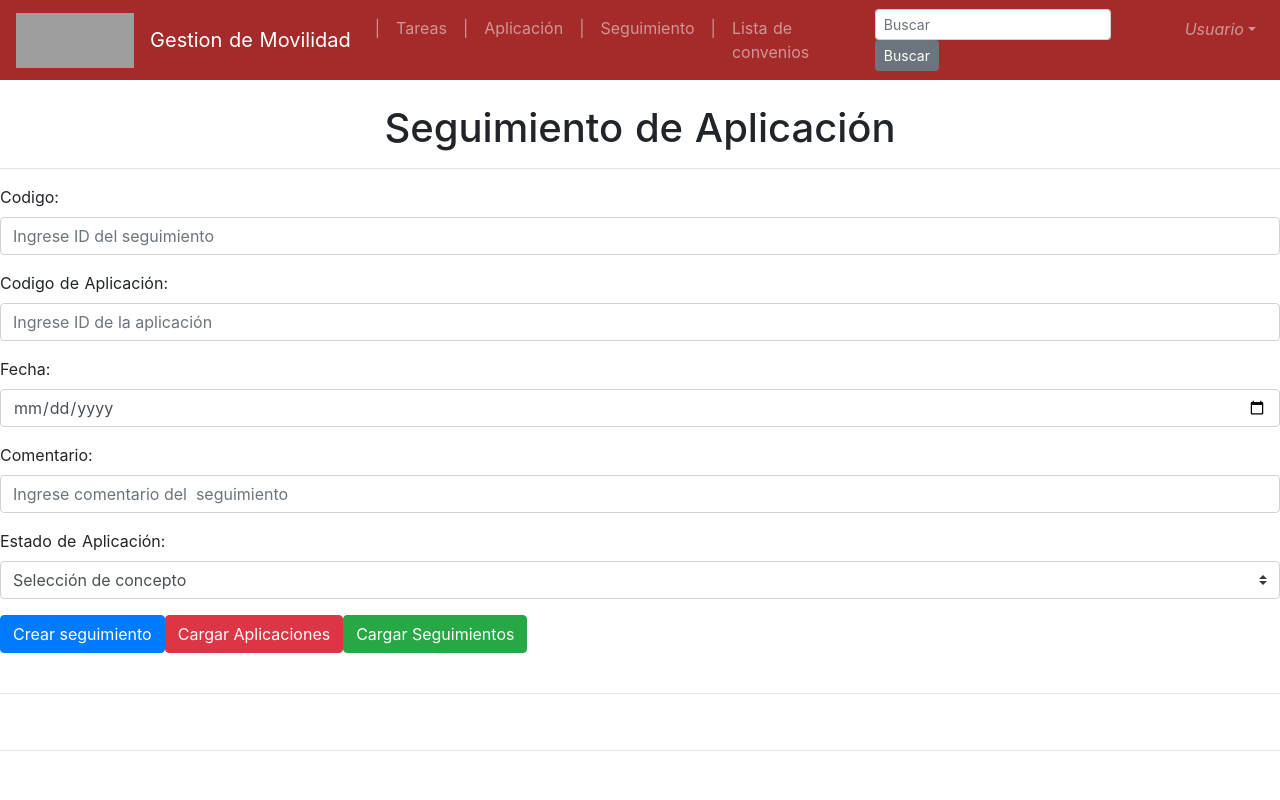
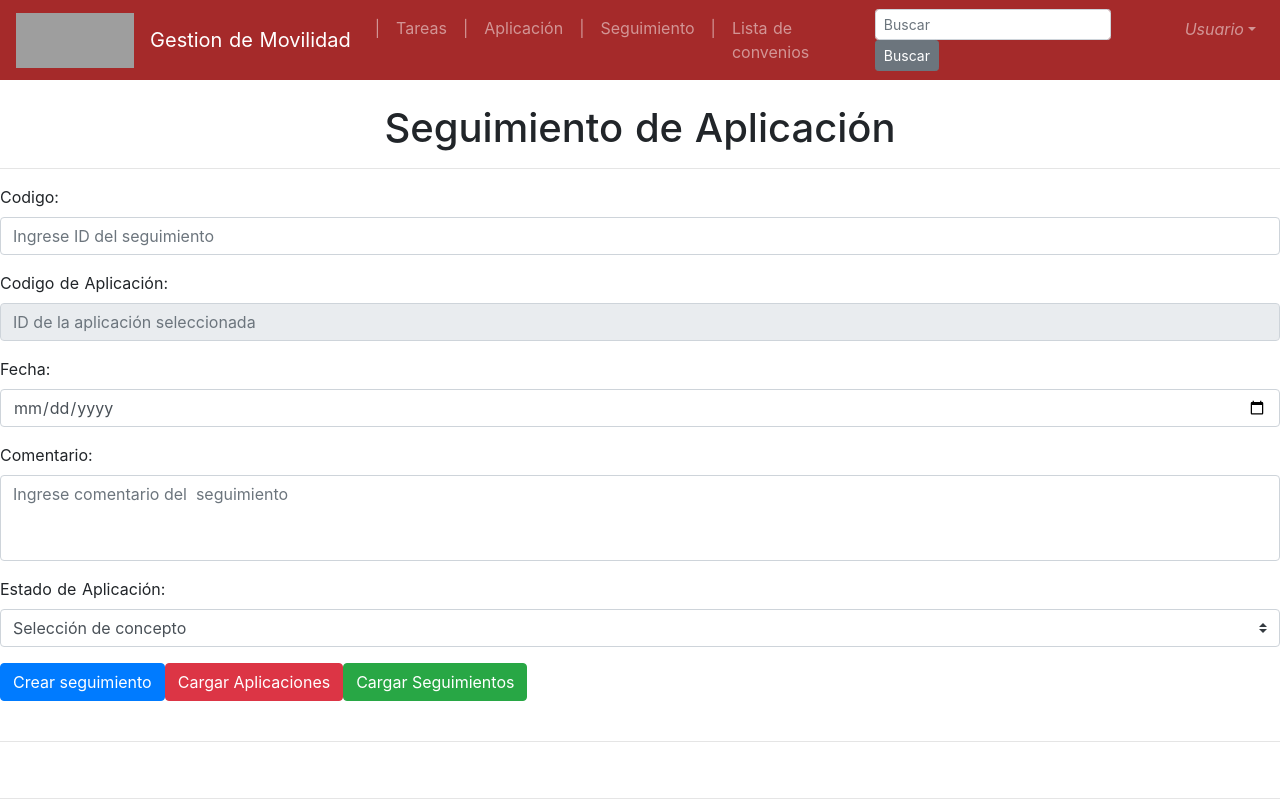
Before and after one commit to EstivenCano/proyecto_web, a Nuxt app in the folder Frontend/: page /seguimiento in a window 1280 px wide. Shown: the top 800 px of the page. Built offline with nearby package versions, Linux system fonts and the light colour scheme; grey boxes are pictures that could not be loaded.

Commit message:
Correcciones generales

```diff
--- a/Frontend/assets/aplicacion.js
+++ b/Frontend/assets/aplicacion.js
@@ -10,6 +10,7 @@ export default {
       enEdicion: false,
       /*Array de aplicaciones*/
       aplicaciones: [],
+      fields: ["id", "nombre", "apellido", "correo", "celular", "id_convenio", "acciones"],
       /*Objeto de aplicaciones*/
       aplicacion: {
         id: "",
--- a/Frontend/assets/seguimiento.js
+++ b/Frontend/assets/seguimiento.js
@@ -14,7 +14,14 @@ export default {
         "estado",
         "acciones"
       ],
-      fields2: ["id", "nombre", "apellido", "correo", "id_convenio"],
+      fields2: [
+        "id",
+        "nombre",
+        "apellido",
+        "correo",
+        "id_convenio",
+        "acciones"
+      ],
       seguimiento: {
         id: "",
         id_aplicacion: "",
@@ -23,6 +30,15 @@ export default {
         archivo: null,
         estado: null,
         acciones: true
+      },
+      aplicacion: {
+        id: "",
+        nombre: "",
+        apellido: "",
+        correo: "",
+        id_usuario: "",
+        celular: "",
+        id_convenio: null
       },
       estados: [
         {
@@ -88,6 +104,13 @@ export default {
       this.$axios
         .post(url, tr)
         .then(respuesta => {
+          if (respuesta.data.ok == true) {
+            alert("Seguimiento Guardado con Éxito");
+          } else {
+            alert("Error: " + respuesta.data.mensaje);
+          }
+          console.log(respuesta);
+
           this.cargarLS();
         })
         .catch(error => {});
@@ -107,6 +130,11 @@ export default {
       this.$axios
         .delete(url)
         .then(respuesta => {
+          if (respuesta.data.rowCount != 0) {
+            alert("Seguimiento Eliminado con Éxito");
+          } else {
+            alert("Seguimiento inexistente");
+          }
           this.cargarLS();
         })
         .catch(error => {});
@@ -121,6 +149,15 @@ export default {
       );
       this.enEdicion = true;
       this.seguimiento = Object.assign({}, aux);
+      alert("Ahora Puedes Modificar el Seguimiento");
+    },
+
+    cargarId({ item }) {
+      let aux = this.lista_aplicaciones.find(
+        aplicacion => aplicacion.id == item.id
+      );
+      this.seguimiento.id_aplicacion = aux.id;
+      alert("Ahora Puedes Realizar el Seguimiento");
     },
 
     actualizarSeg() {
@@ -130,7 +167,10 @@ export default {
       let url = "http://127.0.0.1:3001/seguimiento/" + id;
       this.$axios
         .put(url, tr)
-        .then(respuesta => {})
+        .then(respuesta => {
+          alert("Seguimiento Actualizado");
+          this.cargarLS();
+        })
         .catch(error => {});
       this.seguimiento = {
         id: "",
--- a/Frontend/pages/aplicacion.vue
+++ b/Frontend/pages/aplicacion.vue
@@ -28,11 +28,11 @@
       <b-form action="javascript:void(0)" @submit="guardarAplicacion" @reset="onReset" v-if="show">
         <!-- Opciones dentro del formulario -->
 
-        <b-form-group id="input-group-2" label="Nombre:" label-for="input-2">
+        <b-form-group id="input-group-2" label="Nombre(s):" label-for="input-2">
           <b-form-input id="nombre" v-model="form.nombre" required placeholder="Ingresar nombre"></b-form-input>
         </b-form-group>
 
-        <b-form-group id="input-group-7" label="Apellido:" label-for="input-7">
+        <b-form-group id="input-group-7" label="Apellido(s):" label-for="input-7">
           <b-form-input
             id="apellido"
             v-model="form.apellido"
@@ -56,9 +56,10 @@
           ></b-form-input>
         </b-form-group>
 
-        <b-form-group id="input-group-6" label="Documento de identidad:" label-for="input-6">
+        <b-form-group id="input-group-6" label="Documento de identidad:" label-for="input-6" v-if="!enEdicion">
           <b-form-input
             id="id_usuario"
+            type="number"
             v-model="form.id_usuario"
             required
             placeholder="Ingresar documento de identidad"
@@ -68,6 +69,7 @@
         <b-form-group id="input-group-5" label="Celular:" label-for="input-5">
           <b-form-input
             id="celular"
+            type="number"
             v-model="form.celular"
             required
             placeholder="Ingresar número de celular"
@@ -97,7 +99,7 @@
     <br />
 
     <!-- Tabla de aplicaciones -->
-    <b-table striped hover :items="aplicaciones">
+    <b-table striped hover :items="aplicaciones" :fields="fields">
       <template v-slot:cell(acciones)="row">
         <!-- Botones para editar y eliminar aplicaciones de la lista -->
         <b-button
--- a/Frontend/pages/seguimiento.vue
+++ b/Frontend/pages/seguimiento.vue
@@ -26,9 +26,10 @@
             class="form-control"
             type="number"
             v-model="seguimiento.id_aplicacion"
-            placeholder="Ingrese ID de la aplicación"
+            placeholder="ID de la aplicación seleccionada"
             id="id_app"
             required
+            disabled
             v-if="!enEdicion"
           />
         </b-form-group>
@@ -45,10 +46,11 @@
         </b-form-group>
 
         <b-form-group label=" Comentario:" label-for="comentario">
-          <b-form-input
+          <b-form-textarea
             class="form-control"
-            type="text"
             v-model="seguimiento.comentario"
+            rows= "3"
+            max-rows="7"
             placeholder="Ingrese comentario del  seguimiento"
             id="comentario"
             required
@@ -72,7 +74,9 @@
       </center>
       <!-- Lista de aplicaciones -->
       <b-table striped hover :items="lista_aplicaciones" :fields="fields2" v-if="cargada1">
-        <template>
+        <template v-slot:cell(acciones)="row">
+          <!-- Botones para editar seguimientos de la lista -->
+          <b-button size="sm" @click="cargarId(row)" class="mr-2">Realizar Seguimiento</b-button>
         </template>
       </b-table>
       <hr />
--- a/Frontend/pages/tarea.vue
+++ b/Frontend/pages/tarea.vue
@@ -33,10 +33,11 @@
         </b-form-group>
 
         <b-form-group label=" Descripción:" label-for="descripcion">
-          <b-form-input
+          <b-form-textarea
             class="form-control"
-            type="text"
             v-model="tarea.descripcion"
+            rows= "3"
+            max-rows="7"
             placeholder="Ingrese descripción de la tarea"
             id="descripcion"
             required
```
Also changed, not shown: 2 other files (tests, documents, lock files or other folders).
